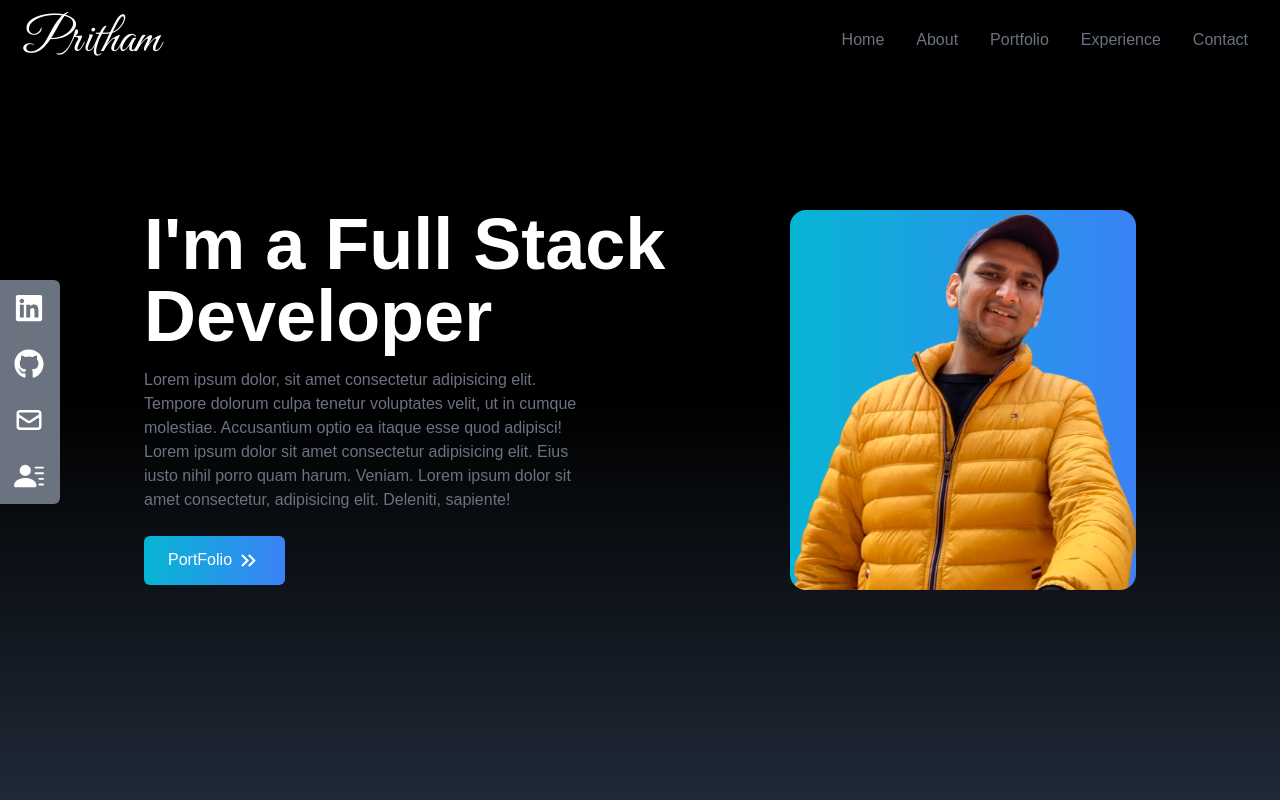
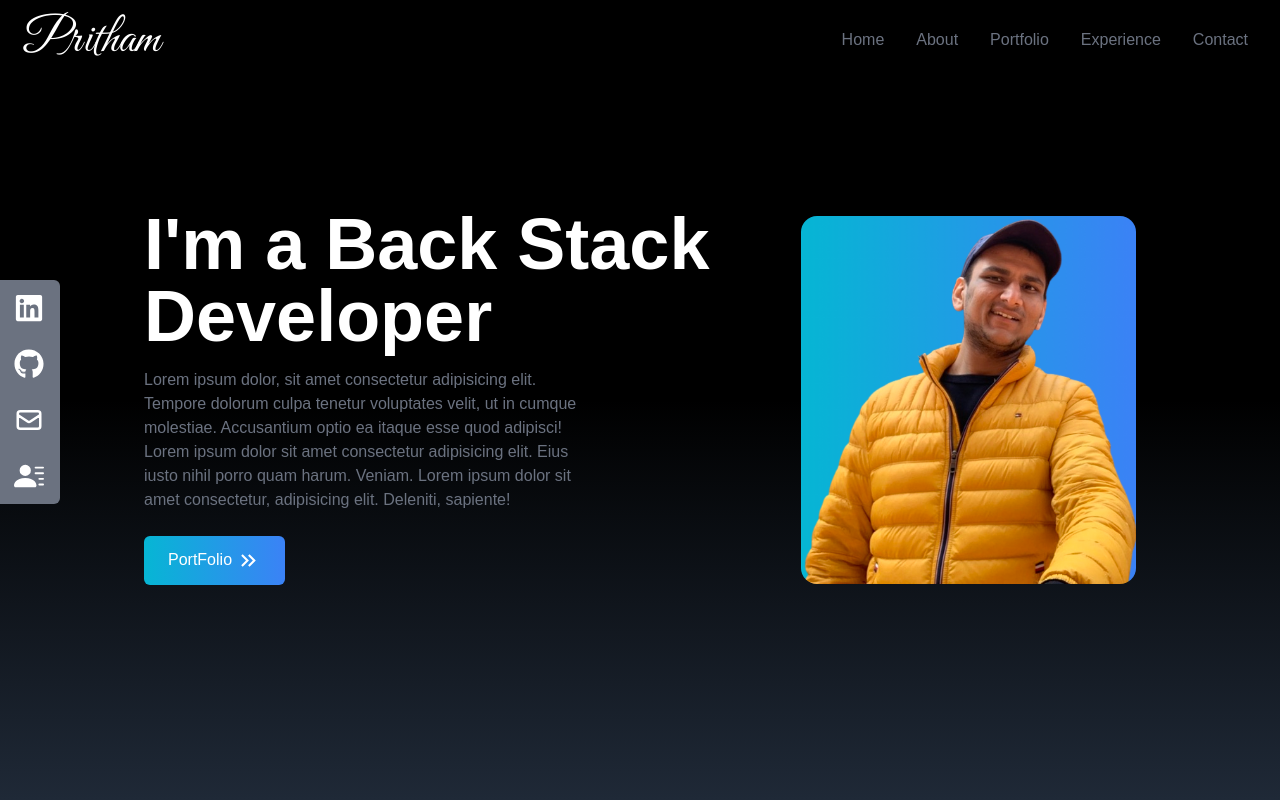
Before and after one commit to spiman9/Portfolio-react-1, a React (Create React App) app: page / in a window 1280 px wide. Shown: the top 800 px of the page. Built offline with nearby package versions, Linux system fonts and the light colour scheme.

Commit message:
aded the backed development

```diff
--- a/src/components/Home.jsx
+++ b/src/components/Home.jsx
@@ -8,7 +8,7 @@
     <div name="home" className='h-screen w-full bg-gradient-to-b from-black via-black to-gray-800 pt-24 md:pt-0'>
         <div className='max-w-screen-lg mx-auto flex flex-col items-center justify-center h-full px-4 md:flex-row'>
             <div className='flex flex-col justify-center h-full'>
-                <h2 className='text-4xl  sm:text-7xl font-bold text-white'>I'm a Full Stack Developer</h2>
+                <h2 className='text-4xl  sm:text-7xl font-bold text-white'>I'm a Back Stack Developer</h2>
                 <p className='text-gray-500 py-4 max-w-md'>
                     Lorem ipsum dolor, sit amet consectetur adipisicing elit. Tempore dolorum culpa tenetur voluptates velit, ut in cumque molestiae. Accusantium optio ea itaque esse quod adipisci!
                     Lorem ipsum dolor sit amet consectetur adipisicing elit. Eius iusto nihil porro quam harum. Veniam.
```
